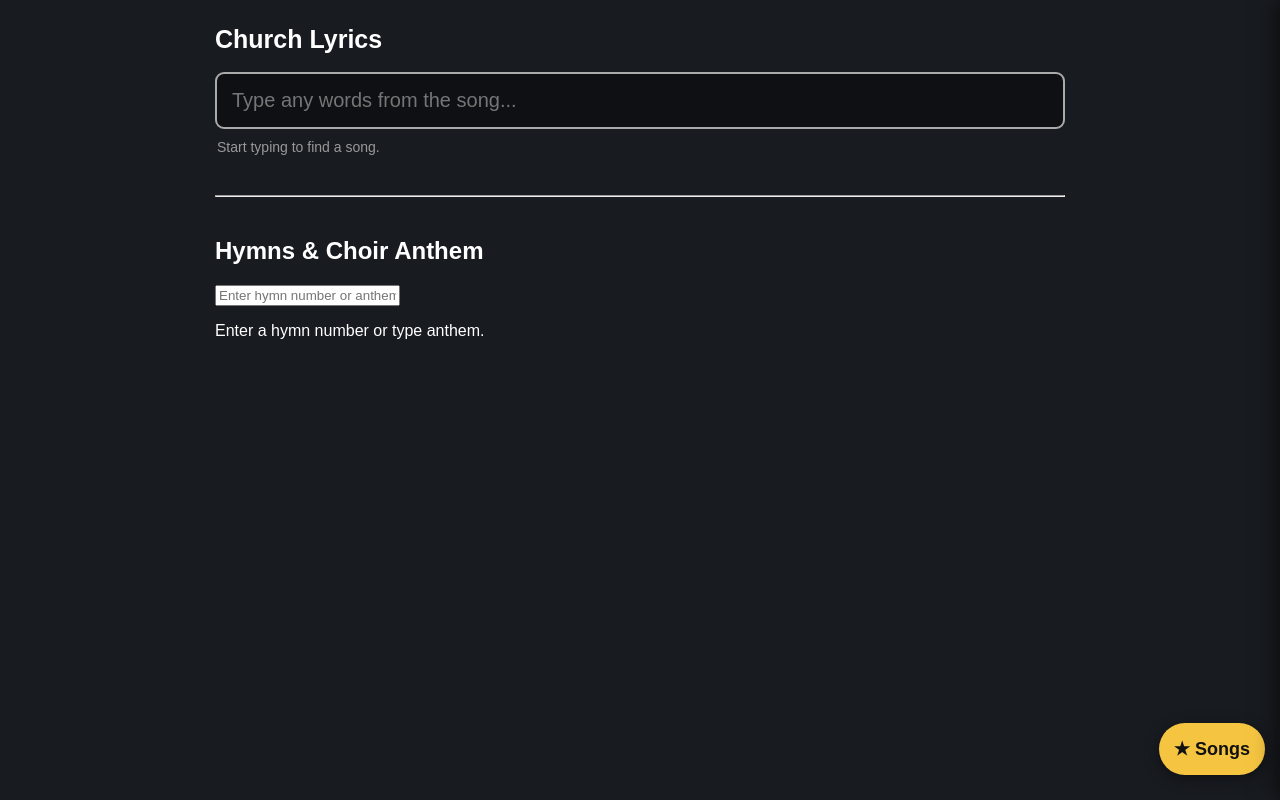
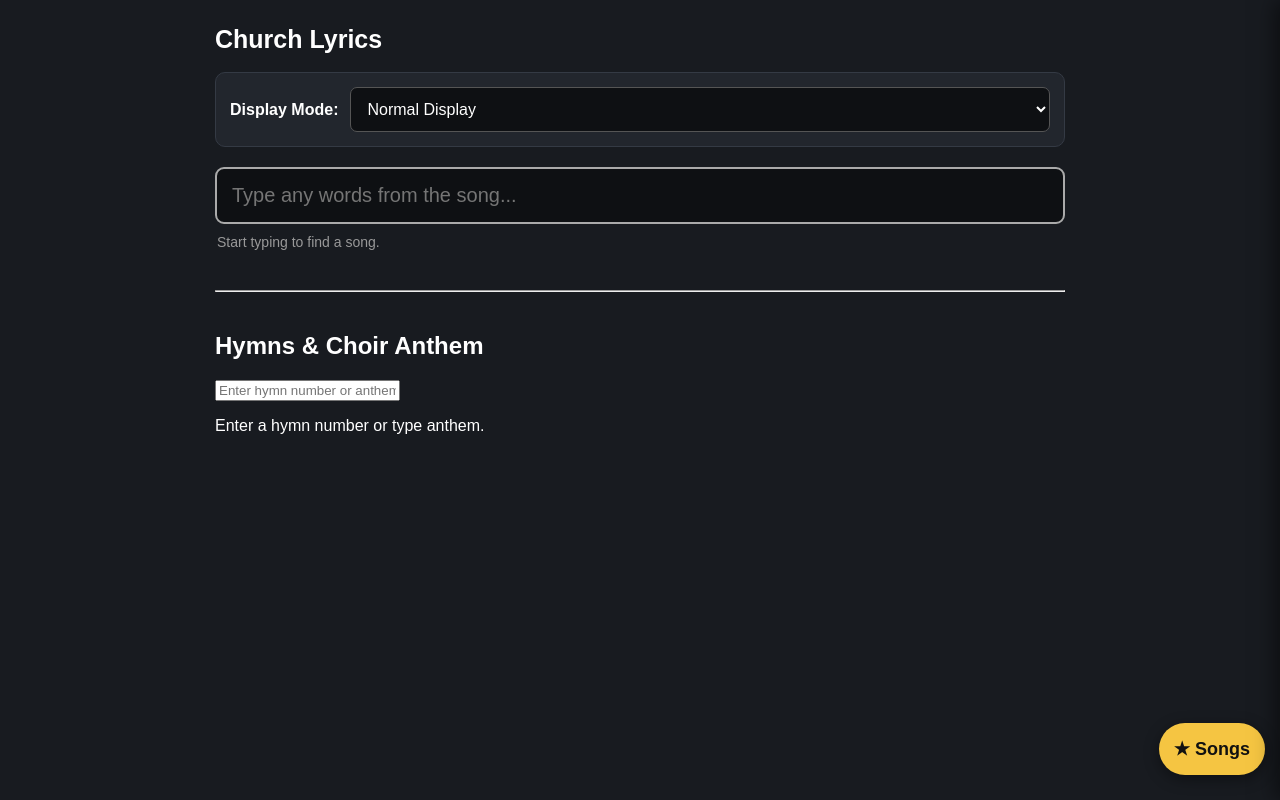
Before and after one commit to success945/CSharp-Projects, a plain HTML site: page Code2/index.html in a window 1280 px wide. Drawn offline with Linux system fonts and the light colour scheme.

Commit message:
Add display mode control to index.html

```diff
--- a/Code2/index.html
+++ b/Code2/index.html
@@ -263,6 +263,33 @@
     font-weight: bold;
     cursor: pointer;
 }
+
+        #displayModeControl {
+    display: flex;
+    align-items: center;
+    gap: 12px;
+    margin-bottom: 20px;
+    padding: 14px;
+    background: #22262d;
+    border: 1px solid #343a44;
+    border-radius: 10px;
+}
+
+#displayModeControl label {
+    font-size: 16px;
+    font-weight: bold;
+}
+
+#displayMode {
+    flex: 1;
+    min-width: 0;
+    padding: 12px;
+    background: #0e1013;
+    color: white;
+    border: 1px solid #555;
+    border-radius: 7px;
+    font-size: 16px;
+    }
     </style>
 </head>
 
@@ -271,6 +298,15 @@
 <div class="control">
 
     <h1>Church Lyrics</h1>
+
+    <div id="displayModeControl">
+    <label for="displayMode">Display Mode:</label>
+
+    <select id="displayMode">
+        <option value="normal">Normal Display</option>
+        <option value="scrolling">Scrolling Display</option>
+    </select>
+    </div>
 
     <input
         id="searchBox"
```
